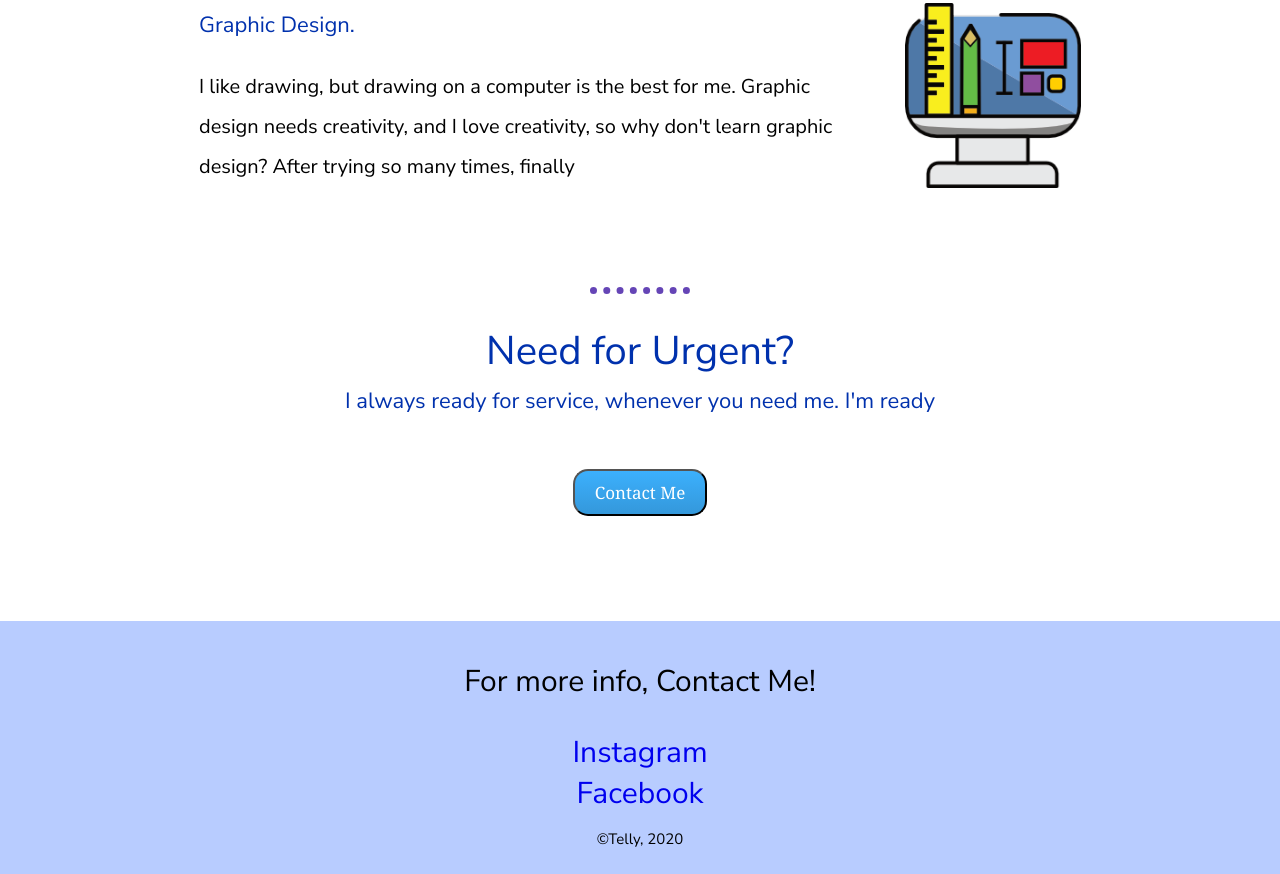
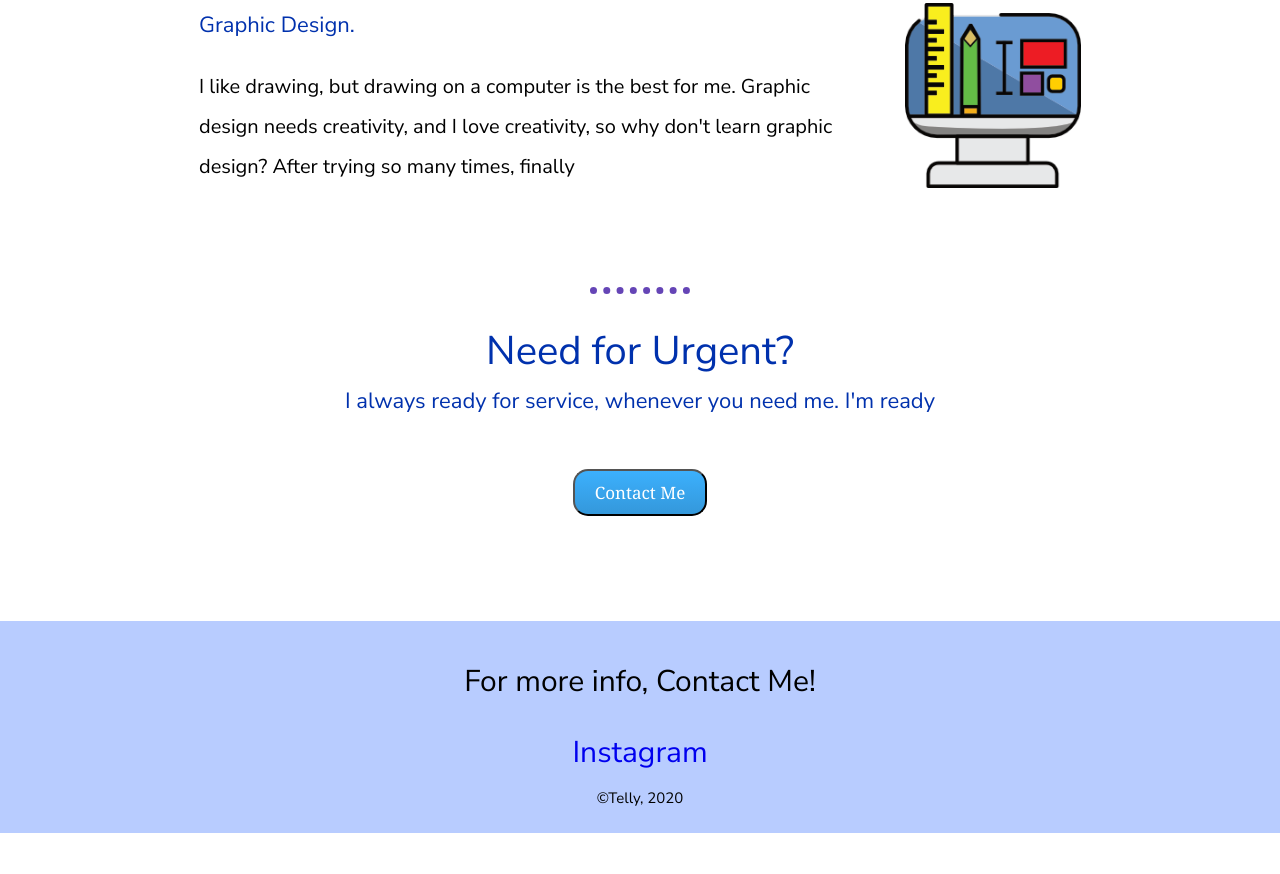
Before and after one commit to bitwiseTone/Portofolio, a website: page index.html in a window 1280 px wide. Shown: the part 1236-2110 px from the top of the page. After the commit the page ends 2069 px from the top, so only its background shows below. Drawn offline with Linux system fonts and the light colour scheme.

Commit message:
Update index.html

```diff
--- a/index.html
+++ b/index.html
@@ -71,7 +71,7 @@
       <a class="link" href="https://www.instagram.com/tel_group/?hl=en"
         >Instagram</a
       >
-      <a class="link" href="https://www.facebook.com/tel.maiores.3">Facebook</a>
+
       <p class="Text">©Telly, 2020</p>
     </div>
   </body>
```
